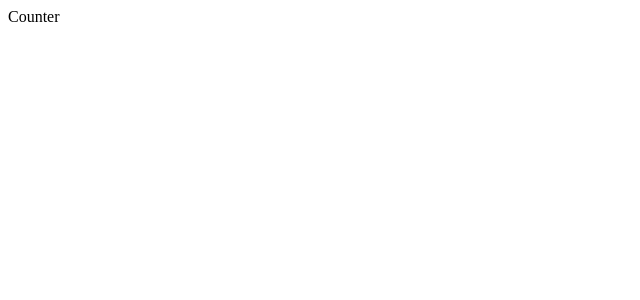
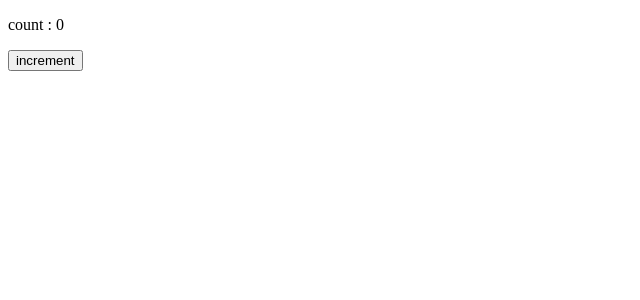
Before and after one commit to kwaksj329/WEB_Study, a Next.js app in the folder react-practice/: page /counter in a window 1280 px wide. Shown: the top 300 px of the page, without its empty margins (0-640 px from the left). Built offline with nearby package versions, Linux system fonts and the light colour scheme.

Commit message:
edited before simple counter app

```diff
--- a/react-practice/components/Counter.js
+++ b/react-practice/components/Counter.js
@@ -1,8 +1,28 @@
 import React from "react";
 
-const Counter = () =>
+//component = 하나의 UI 유닛
+//react = 모든 것 = component
+const Counter = ({
+    count,
+    onCounterClick
+}) =>
     <div>
-        CounterComponent
-    </div>;
+        <p>count : {count}</p>
+        <button onClick={onCounterClick}>increment</button>
+    </div>
+
+//export const test = "test111";
+//export const counterTest = 123;
+
+//class 형태 예시
+/*
+class Counter extends React.Component {
+    render(){
+        return {
+            <div></div>
+        };
+    }
+}
+*/
 
 export default Counter;
--- a/react-practice/pages/counter.js
+++ b/react-practice/pages/counter.js
@@ -1,9 +1,17 @@
+//import = 가져옴
+//import Counter, {test, counterTest} from "../components/Counter";
+import Counter from "../components/Counter";
+
 const CounterPage = () => {
     return (
         <div>
-            Counter
+            <Counter
+                count={0}
+                onCounterClick={() => console.log("hello world")}
+            />
         </div>
     );
 }
 
+//export = 내보냄
 export default CounterPage;
--- a/react-practice/pages/friends.js
+++ b/react-practice/pages/friends.js
@@ -1,8 +1,11 @@
+//list로 된 자료구조 가지고 한번에 렌더링하는 방법
 const friends = ["Eric", "Jimmy", "Steve", "Joe"];
 
 const FriendsPage = () =>
     <div>
-        friends
+        {friends.map((friends, i) => <p key={i}>name : {friends}</p>)}
     </div>;
 
+//{friends -> 데이터 바인딩}
+
 export default FriendsPage;
```
